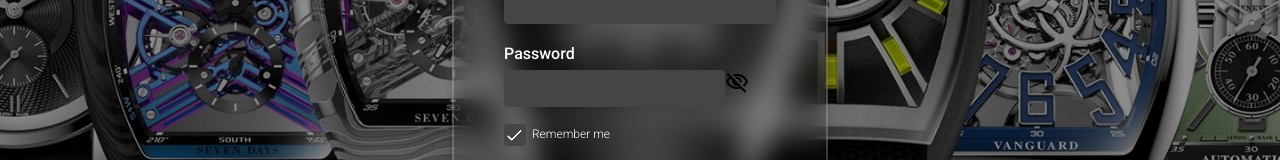
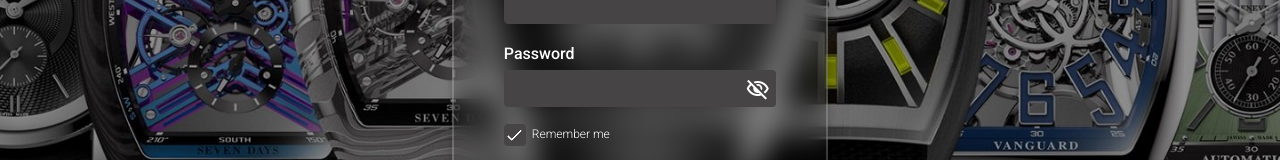
Before and after one commit to KhoaChris/Angular_Watch_Seller, an Angular app: page /Login in a window 1280 px wide. Shown: the part 366-526 px from the top of the page. Built offline with nearby package versions, Linux system fonts and the light colour scheme.

Commit message:
add password visible view in login form and login method local storage

```diff
--- a/src/app/components/navbar/navbar.component.html
+++ b/src/app/components/navbar/navbar.component.html
@@ -1,6 +1,6 @@
 <div class="navbar">
   <div class="logo">
-    <img src="../../../assets/LOGO1.png" alt="" />
+    <img src="../../../assets/LOGO1.png" alt="" (click)="navToHome()" />
   </div>
 
   <div class="contents">
@@ -11,16 +11,16 @@
 
   <div class="user-contents">
     @if (isLogin == false) {
-    <span class="material-symbols-outlined">
-      account_circle
-    </span>
+    <span class="material-symbols-outlined"> account_circle </span>
     }@else if (isLogin == true) {
     <img id="avatar-pic" src="../../../assets/unnamed.jpg" alt="" />
     }
     <span class="material-symbols-outlined"> favorite </span>
     <span class="material-symbols-outlined"> shopping_cart </span>
     @if (isLogin == false) {
-    <span class="material-symbols-outlined" (click)="navToLogin()"> login </span>
+    <span class="material-symbols-outlined" (click)="navToLogin()">
+      login
+    </span>
     } @else if (isLogin == true) {
     <span class="material-symbols-outlined" (click)="logOut()"> logout </span>
     }
--- a/src/app/components/navbar/navbar.component.scss
+++ b/src/app/components/navbar/navbar.component.scss
@@ -81,10 +81,6 @@
   height: 25px;
   width: 25px;
   border-radius: 50%;
-  border: 2px solid green;
+  border: 2px solid lighten($color: green, $amount: 10);
   cursor: pointer;
-
-  &:hover {
-    border: 2px solid lighten($color: green, $amount: 10);
-  }
 }
--- a/src/app/components/page-contents-login/page-contents-login.component.html
+++ b/src/app/components/page-contents-login/page-contents-login.component.html
@@ -7,11 +7,11 @@
   <div class="input-container">
     <p>Password</p>
     <div class="password-holder">
-      <input type="password" id="password" formControlName="password" />
-      @if (isVisible == false) {
-      <span class="material-symbols-outlined" id="toggle"> visibility_off </span>
-      } @else if (isVisible == true) {
-      <span class="material-symbols-outlined" id="toggle"> visibility </span>
+      <input [type]="show ? 'text' : 'password'" id="password" formControlName="password" />
+      @if (show == false) {
+      <span class="material-symbols-outlined" id="toggle" (click)="passwordShow()"> visibility_off </span>
+      } @else if (show == true) {
+      <span class="material-symbols-outlined" id="toggle" (click)="passwordHide()"> visibility </span>
       }
     </div>
   </div>
--- a/src/app/components/page-contents-login/page-contents-login.component.scss
+++ b/src/app/components/page-contents-login/page-contents-login.component.scss
@@ -46,13 +46,18 @@ h1 {
   width: 250px;
 
   &:hover {
-    background-color: lighten($color: #464444, $amount: 3);
-    border-color: lighten($color: #464444, $amount: 3);
+    background-color: lighten($color: #464444, $amount: 2);
+    border-color: lighten($color: #464444, $amount: 2);
   }
 }
 
+.password-holder {
+  display: flex;
+  align-items: center;
+
   #password {
-  border-radius: 4px;
+    border-top-left-radius: 4px;
+    border-bottom-left-radius: 4px;
     color: #fff;
     padding: 10px;
     background-color: #464444;
@@ -60,10 +65,28 @@ h1 {
     font-size: 15px;
     border: 1px solid #464444;
     height: 15px;
+    width: 214.33px;
 
     &:hover {
-    background-color: lighten($color: #464444, $amount: 3);
-    border-color: lighten($color: #464444, $amount: 3);
+      background-color: lighten($color: #464444, $amount: 2);
+      border-color: lighten($color: #464444, $amount: 2);
+    }
+  }
+
+  span {
+    cursor: pointer;
+    padding: 5.5px;
+    border-top: 1px solid #464444;
+    border-right: 1px solid #464444;
+    border-bottom: 1px solid #464444;
+    border-top-right-radius: 4px;
+    border-bottom-right-radius: 4px;
+    background-color: #464444;
+    color: white;
+
+    &:hover {
+      color: darken($color: white, $amount: 15);
+    }
   }
 }
 
@@ -189,7 +212,6 @@ a {
   line-height: normal;
   text-align: center;
   letter-spacing: 2px;
-
 }
 
 .methods {
--- a/src/app/components/page-contents-login/page-contents-login.component.ts
+++ b/src/app/components/page-contents-login/page-contents-login.component.ts
@@ -62,10 +62,21 @@ export class PageContentsLoginComponent {
           user.username !== this.loginForm.value.username ||
           user.password !== this.loginForm.value.password
         ) {
-          alert('Invalid username or password !!!');
+          alert('Wrong username or password !!!');
         }
       }
+    } else if (this.loginForm.invalid) {
+      alert('Please fill in both username and password !!!');
     }
   }
 
+  show = false;
+  //Click toggle show password
+  passwordShow() {
+    this.show = true;
+  }
+
+  passwordHide() {
+    this.show = false;
+  }
 }
```
Lines whose indentation alone changed are shown as unchanged.
